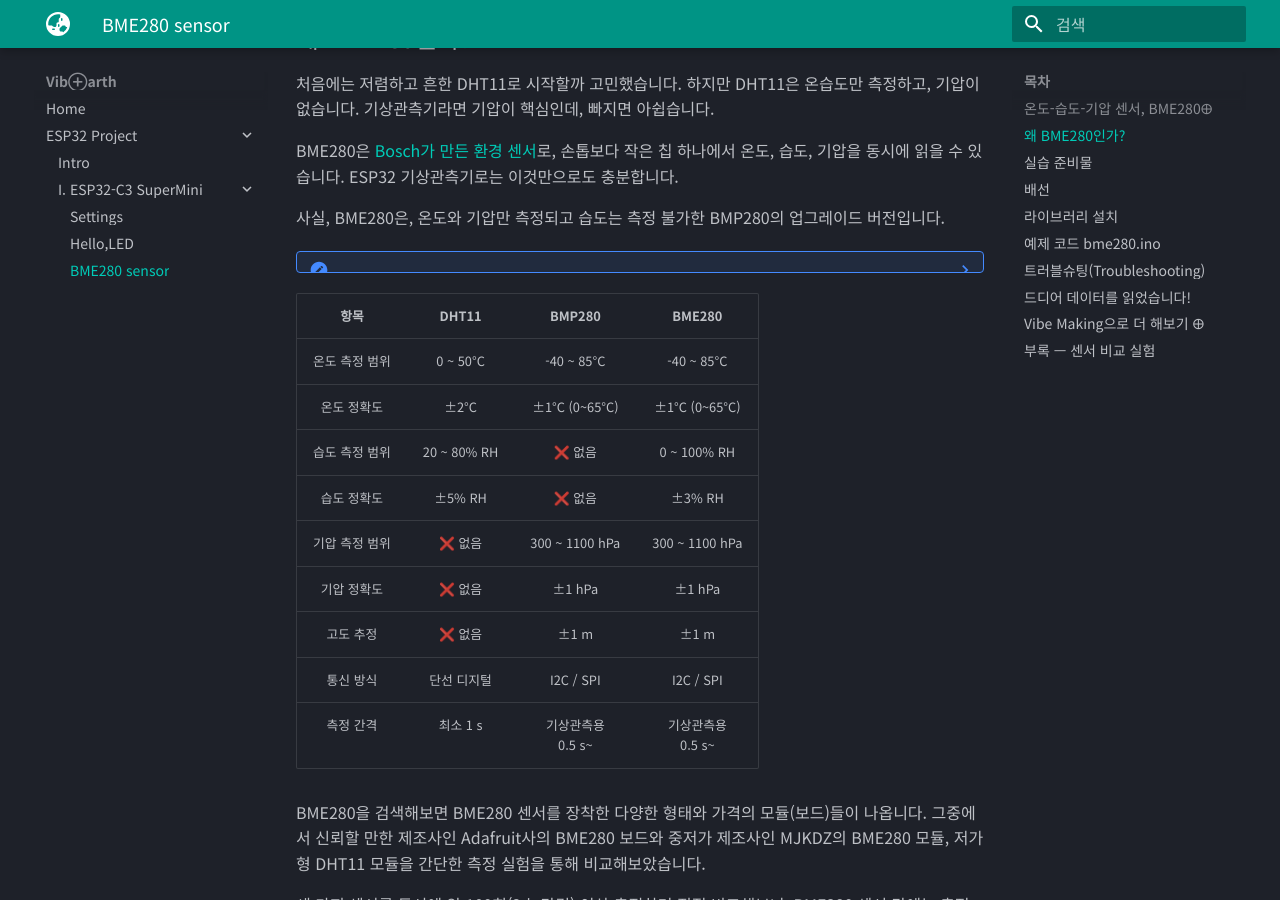
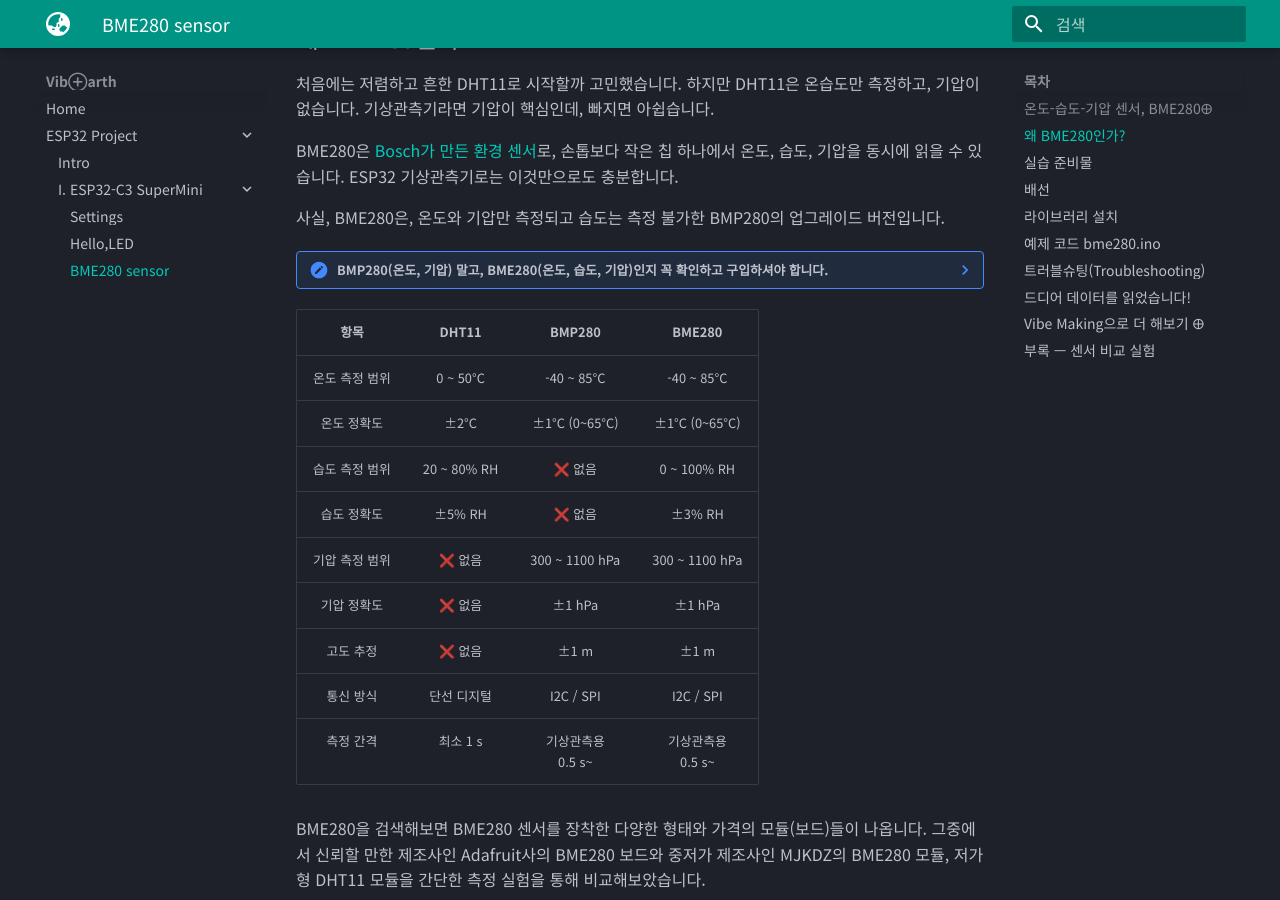
Before and after one commit to VibEarth/VibEarth.github.io, an MkDocs documentation site: the page built from docs/esp32/c3/bme280.md, in a window 1280 px wide and 900 px high, scrolled down 328 px. Built offline with MkDocs 1.6.1 and Material for MkDocs 9.7.7, drawn with Linux system fonts in a browser that asks for light colours.

Commit message:
vault backup: 2026-07-02 13:57:32

```diff
--- a/docs/esp32/c3/bme280.md
+++ b/docs/esp32/c3/bme280.md
@@ -14,8 +14,7 @@ BME280은 [Bosch가 만든 환경 센서](https://pdf.utmel.com/r/datasheets/bos
 
 사실, BME280은, 온도와 기압만 측정되고 습도는 측정 불가한 BMP280의 업그레이드 버전입니다.
 
-??? note ""
-	BMP280(온도, 기압) 말고, BME280(온도, 습도, 기압)인지 꼭 확인하고 구입하셔야 합니다.
+??? note "BMP280(온도, 기압) 말고, BME280(온도, 습도, 기압)인지 꼭 확인하고 구입하셔야 합니다."
 
 |    항목    |    DHT11    |     BMP280      |     BME280      |
 | :------: | :---------: | :-------------: | :-------------: |
```
Also changed, not shown: other parts of docs/esp32/c3/bme280.md (+1 -1 lines), docs/esp32/c3/bme280_cirkit.png (deleted).
